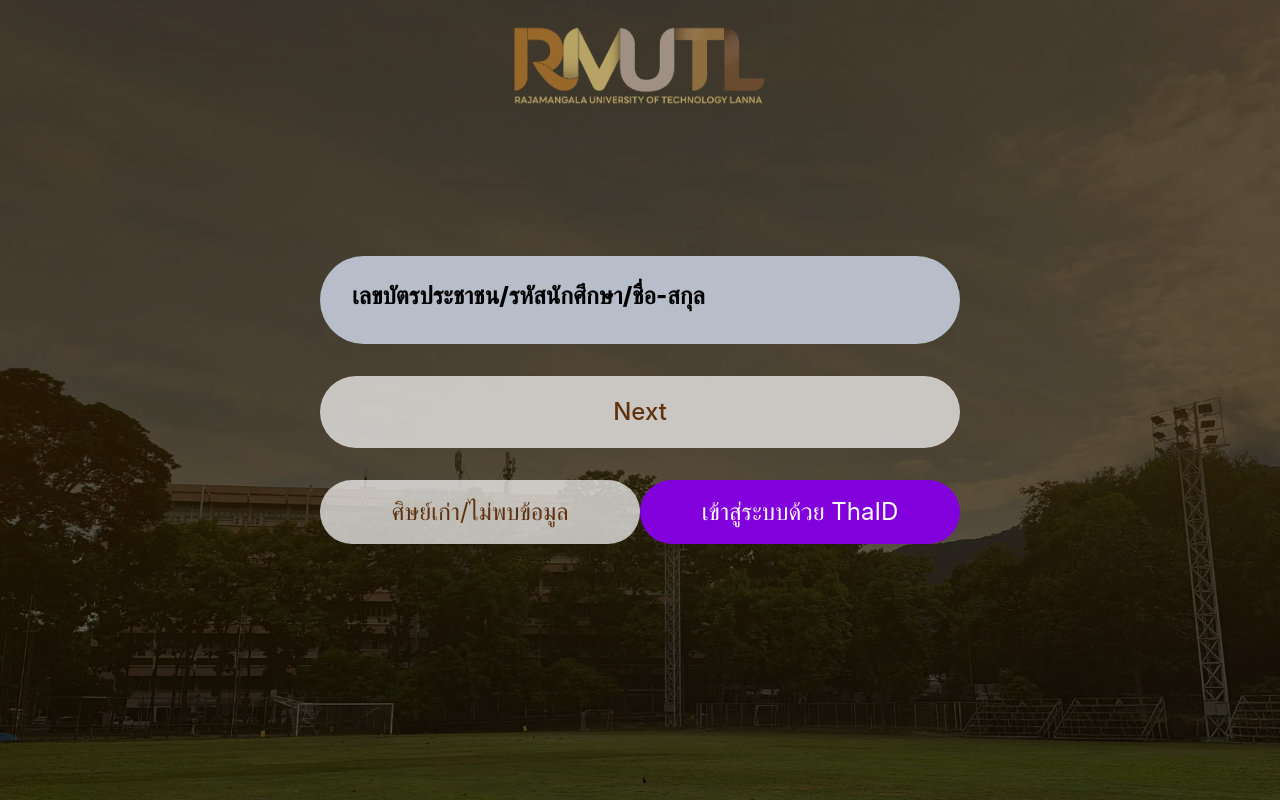
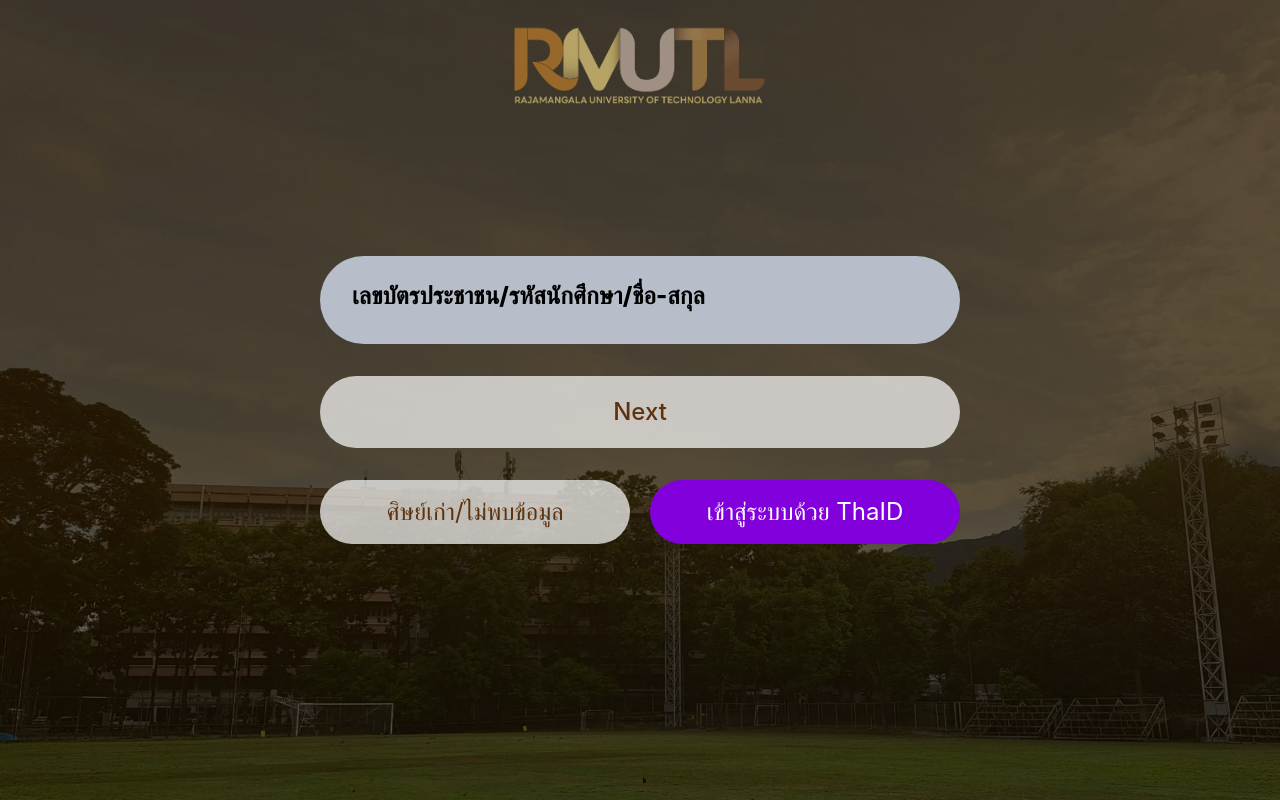
Before and after one commit to nathachaijtm/RMUTL_Queue, a React (Vite) app: page / in a window 1280 px wide. Built offline with nearby package versions, Linux system fonts and the light colour scheme.

Commit message:
Update login.tsx

```diff
--- a/src/routes/login.tsx
+++ b/src/routes/login.tsx
@@ -51,7 +51,7 @@ function App() {
         </button>
 
         {/* Bottom Buttons */}
-        <div className="w-full flex items-center justify-center">
+        <div className="w-full flex items-center justify-center gap-5">
           <Link
             to="/register"
             className="flex-1 bg-white/70 rounded-full py-4 text-2xl text-[#5F320F]
```
